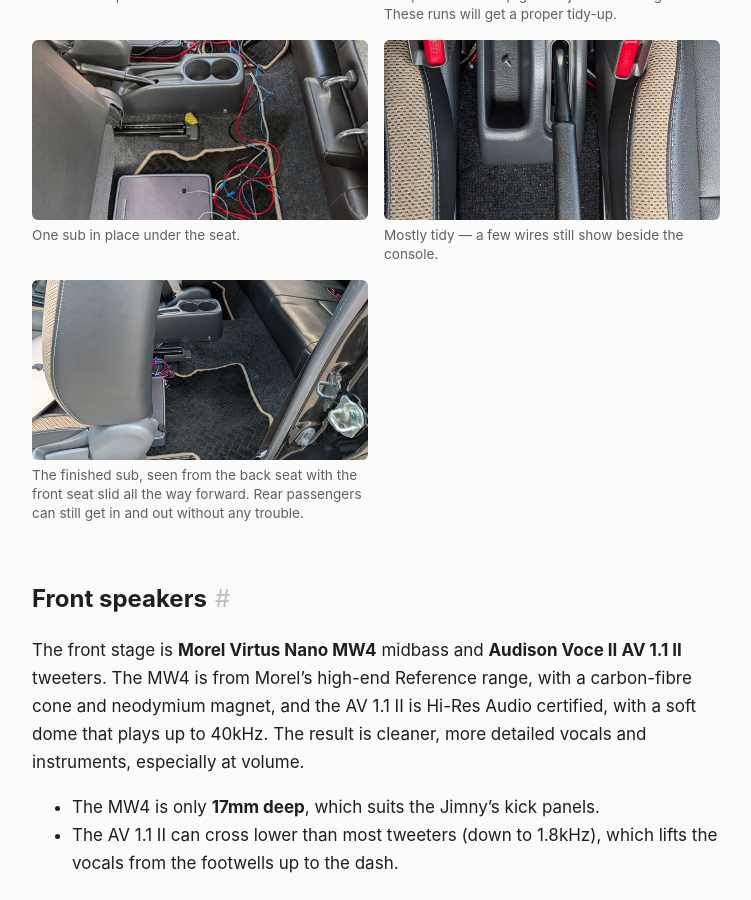
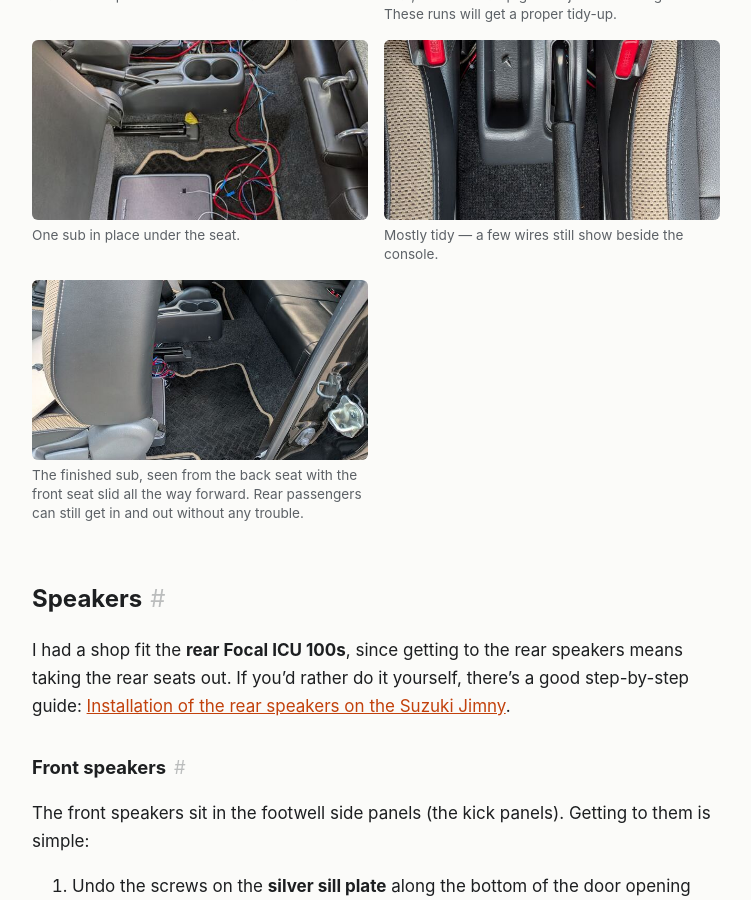
Before and after one commit to badsyntax/jimny-sound, a Jekyll site: the page built from docs/index.md, in a window 1280 px wide and 900 px high, scrolled down 8319 px. Shown: the whole window, without its empty margins (264-1015 px from the left). Built offline with Jekyll 4.4.1, drawn with Linux system fonts in a browser that asks for light colours; some of the changed text lies outside the part shown.

Commit message:
Blog: speakers section with kick panel steps and rear speaker guide
Co-Authored-By: Claude Opus 5.5 <noreply@anthropic.com>

```diff
--- a/docs/index.md
+++ b/docs/index.md
@@ -219,7 +219,19 @@ shrink.*
 *The finished sub, seen from the back seat with the front seat slid all the way forward. Rear
 passengers can still get in and out without any trouble.*
 
-## Front speakers
+## Speakers
+
+I had a shop fit the **rear Focal ICU 100s**, since getting to the rear speakers means taking the
+rear seats out. If you'd rather do it yourself, there's a good step-by-step guide:
+[Installation of the rear speakers on the Suzuki Jimny](https://web.archive.org/web/20180319083057/http://www.danbp.org/p/node/104).
+
+### Front speakers
+
+The front speakers sit in the footwell side panels (the kick panels). Getting to them is simple:
+
+1. Undo the screws on the **silver sill plate** along the bottom of the door opening and lift it off.
+2. The **plastic trim** underneath pops off.
+3. The **kick panel** then pops off, exposing the speaker.
 
 The front stage is **Morel Virtus Nano MW4** midbass and **Audison Voce II AV 1.1 II** tweeters.
 The MW4 is from Morel's high-end Reference range, with a carbon-fibre cone
```
